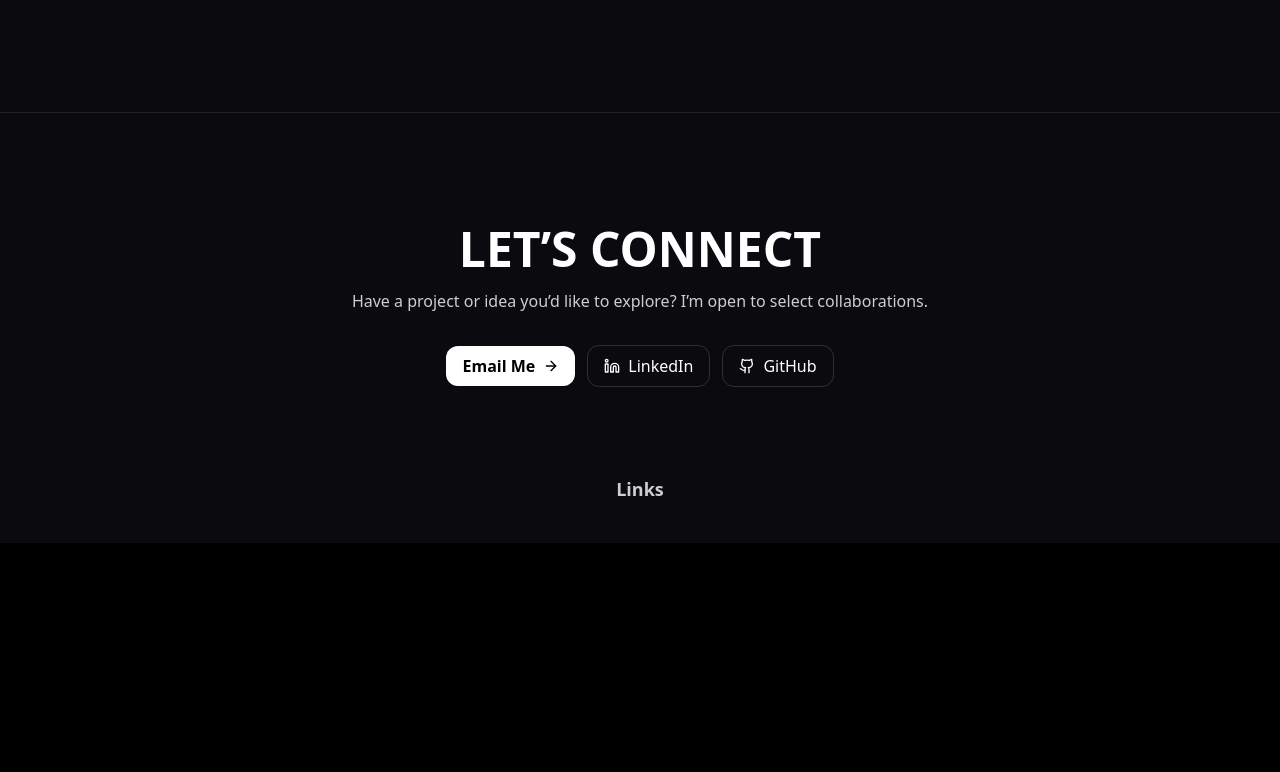
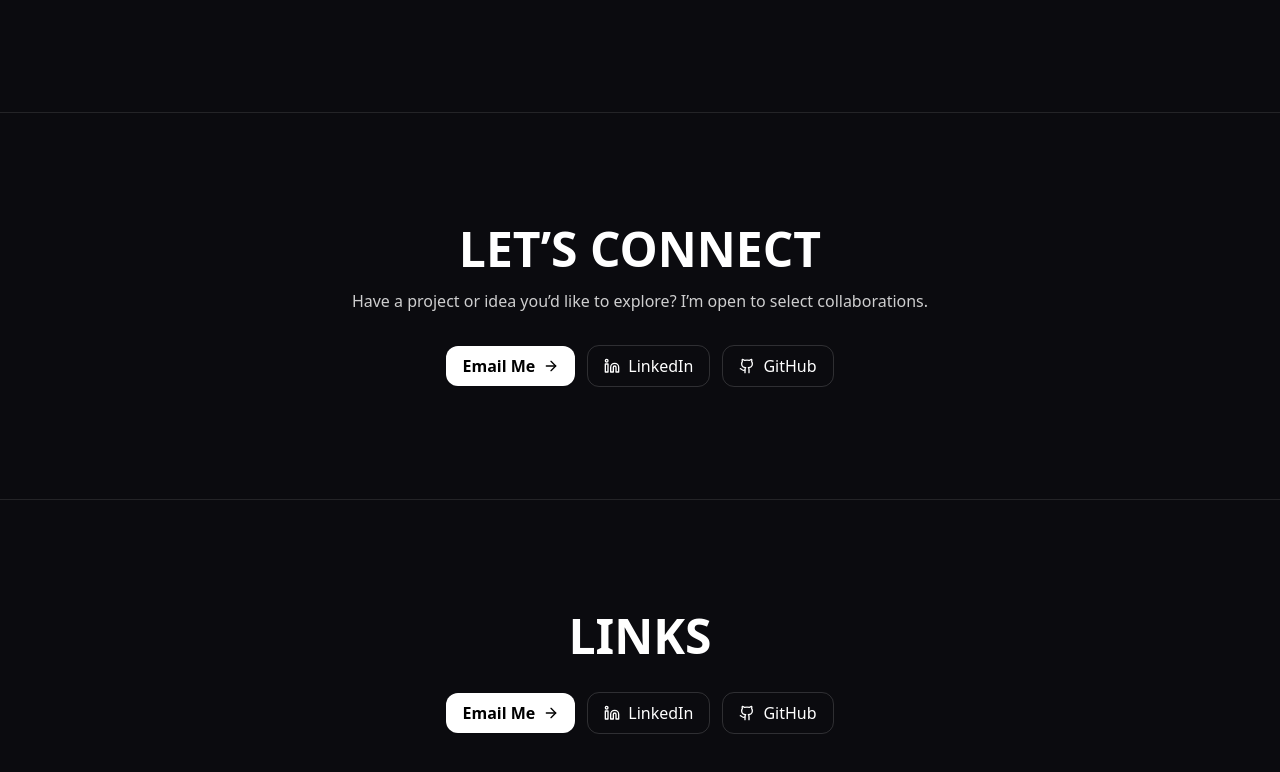
Before and after one commit to CanyenPalmer/Java-Portfolio, a React (Vite) app: page / in a window 1280 px wide. Shown: the part 3404-4176 px from the top of the page. Before the commit the page ends 3947 px from the top, so only its background shows below. Built offline with nearby package versions, Linux system fonts and the light colour scheme.

Commit message:
Update App.jsx

```diff
--- a/src/App.jsx
+++ b/src/App.jsx
@@ -490,10 +490,36 @@ export default function App() {
         </div>
       </Section>
 
-      {/* FOOTER */}
-      <footer className="container mx-auto px-4 py-10 text-center text-white/60">
-        <div className="text-lg font-semibold text-white/80">Links</div>
-      </footer>
+      {/* FOOTER / LINKS */}
+      <Divider />
+      <Section id="links" label="Links" className="py-12">
+        <Reveal>
+          <SectionTitle text="Links" />
+        </Reveal>
+        <div className="mt-8 flex flex-wrap items-center justify-center gap-3">
+          <CTAButton href="mailto:canyen2019@gmil.com">Email Me</CTAButton>
+          <motion.a
+            href="https://www.linkedin.com/in/canyen-palmer-b0b6762a0/"
+            target="_blank"
+            rel="noopener noreferrer"
+            whileHover={{ scale: 1.03 }}
+            whileTap={{ scale: 0.98 }}
+            className="inline-flex items-center gap-2 rounded-xl border border-white/15 px-4 py-2"
+          >
+            <Linkedin className="size-4" /> LinkedIn
+          </motion.a>
+          <motion.a
+            href="https://github.com/CanyenPalmer"
+            target="_blank"
+            rel="noopener noreferrer"
+            whileHover={{ scale: 1.03 }}
+            whileTap={{ scale: 0.98 }}
+            className="inline-flex items-center gap-2 rounded-xl border border-white/15 px-4 py-2"
+          >
+            <Github className="size-4" /> GitHub
+          </motion.a>
+        </div>
+      </Section>
     </main>
   );
 }
```
